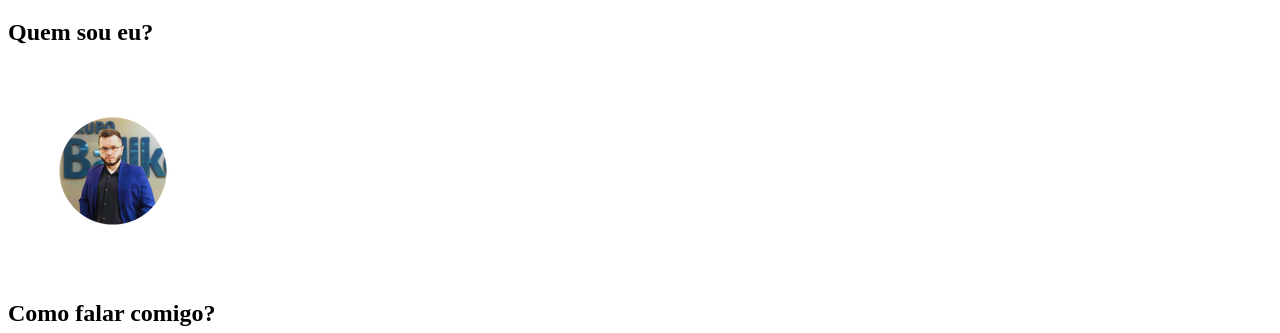
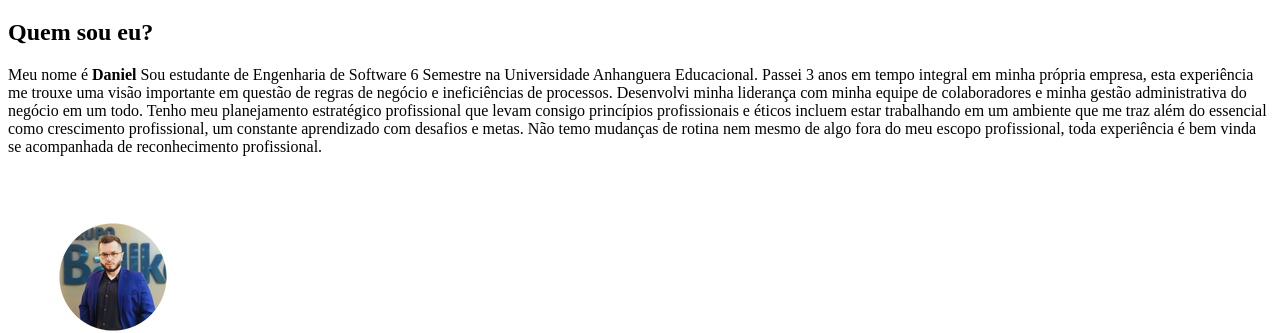
Before and after one commit to Daniel-Alves-Projects/html-css-curso, a plain HTML site: page exercicios/ex10 Desafios/index.html in a window 1280 px wide. Shown: the part 61-394 px from the top of the page. Drawn offline with Linux system fonts and the light colour scheme.

Commit message:
descrição

```diff
--- a/exercicios/ex10 Desafios/index.html
+++ b/exercicios/ex10 Desafios/index.html
@@ -9,6 +9,7 @@
 <body>
     <h1>Minhas redes sociais</h1>
     <h2>Quem sou eu?</h2>
+    <p>Meu nome é <strong>Daniel</strong> Sou estudante de Engenharia de Software 6 Semestre na Universidade Anhanguera Educacional. Passei 3 anos em tempo integral em minha própria empresa, esta experiência me trouxe uma visão importante em questão de regras de negócio e ineficiências de processos. Desenvolvi minha liderança com minha equipe de colaboradores e minha gestão administrativa do negócio em um todo. Tenho meu planejamento estratégico profissional que levam consigo princípios profissionais e éticos incluem estar trabalhando em um ambiente que me traz além do essencial como crescimento profissional, um constante aprendizado com desafios e metas. Não temo mudanças de rotina nem mesmo de algo fora do meu escopo profissional, toda experiência é bem vinda se acompanhada de reconhecimento profissional.</p>
     <img src="Design sem nome.png" alt="foto-perfil">
     <h2>Como falar comigo?</h2>
     <ul>
@@ -18,9 +19,6 @@
         <li><img src="linkedin.png" alt="linkedin icone" width="20" height="20"><a href="https://www.linkedin.com/in/daniel-alves-1b5b23271/">/DanielAlves</a> - Me adicona lá no Linkedin.</li>
         <li><img src="twitter.png" alt="twitter icone" width="20" height="20"><a href="">/DanielAlves</a> - Me segue lá no twitter.</li>
         <li><img src="facebook.png" alt="facebook icone" width="20" height="20"><a href="https://www.facebook.com/daniel.alves.62454/">/DanielAlves</a> Me acompanhe lá no Facebook.</li>
-
-
-
     </ul>
 </body>
 </html>
```
